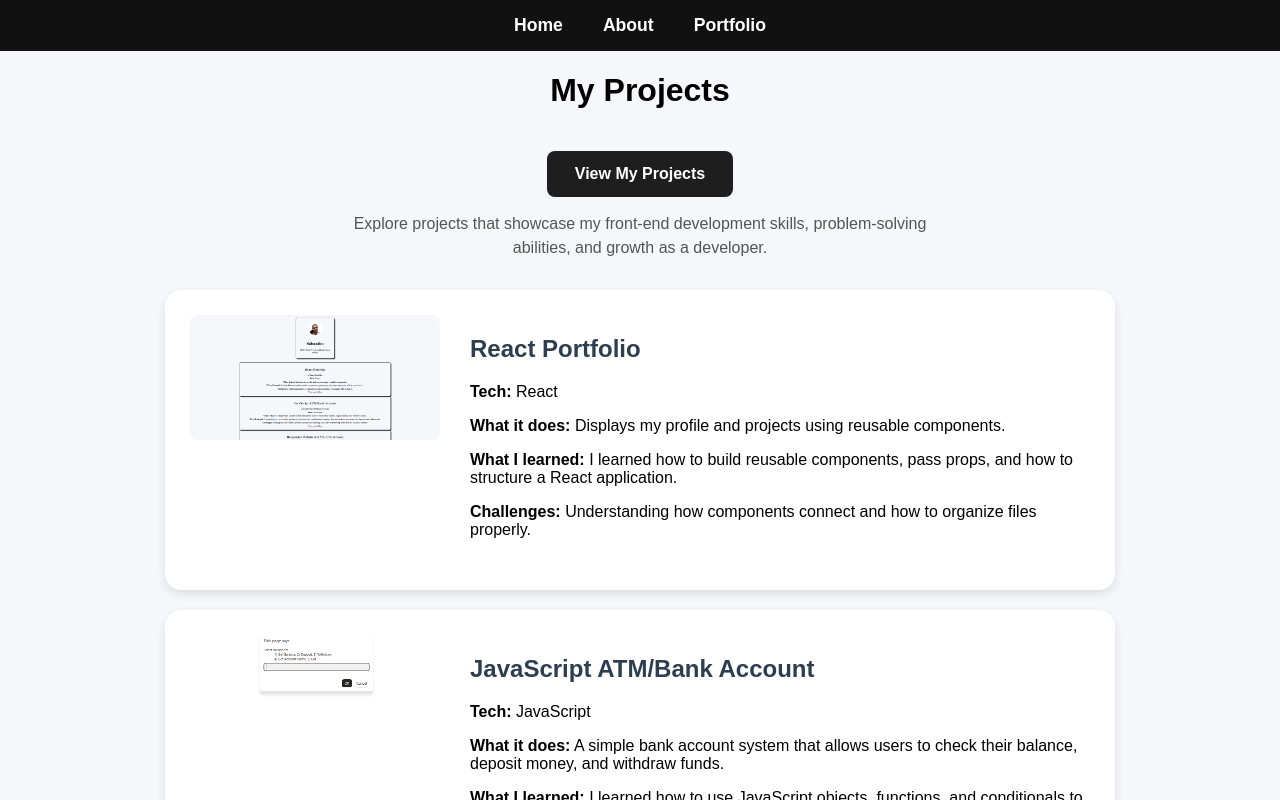
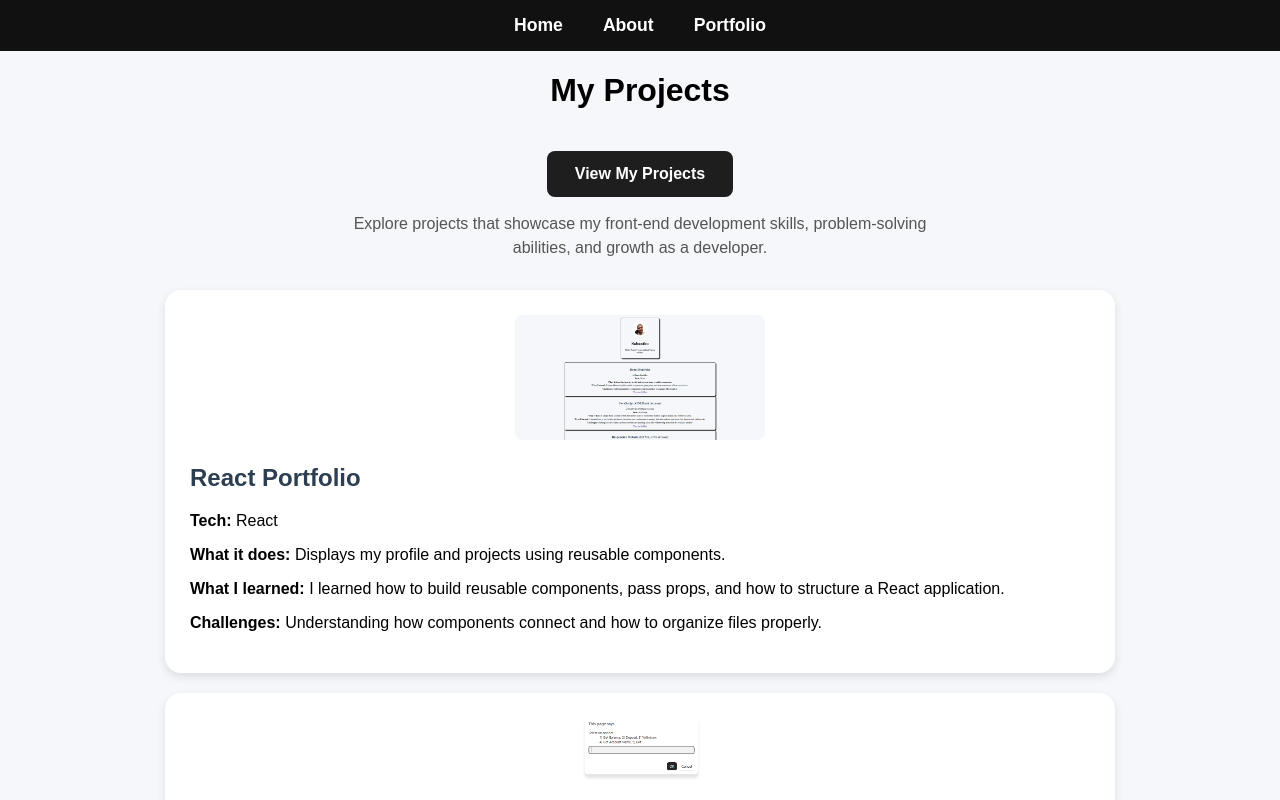
Before and after one commit to sabbycorrie-cyber/Portfolio-R1, a React app: page /Portfolio in a window 1280 px wide. Both pictures are taken after a click on the button "View My Projects". Shown: the top 800 px of the page. Built offline with nearby package versions, Linux system fonts and the light colour scheme; the HTML template or start-up script is replaced by a standard one.

Commit message:
"Finished popup functionality and added popup styling"

```diff
--- a/src/Components/Popup.css
+++ b/src/Components/Popup.css
@@ -0,0 +1,33 @@
+.popup-overlay {
+    position: fixed;
+    top: 0;
+    left: 0;
+    width: 100%;
+    height: 100%;
+    background: rgba(0,0,0,0.7);
+    display: flex;
+    justify-content: center;
+    align-items: center;
+}
+
+.popup-content {
+    background: white;
+    width: 600px;
+    padding: 30px;
+    border-radius: 10px;
+    text-align: center;
+}
+
+.popup-content img {
+    width: 300px
+}
+
+.popup-content button {
+    background: #111;
+    color: white;
+    border: none;
+    padding: 10px 15px;
+    cursor: pointer;
+    border-radius: 8px;
+    margin-bottom: 20px;
+}
--- a/src/Components/Popup.jsx
+++ b/src/Components/Popup.jsx
@@ -3,10 +3,10 @@ import "./Popup.css";
 function Popup({ project, closePopup }) {
     return (
         <div className="popup-overlay">
-            <div className="popup-box">
+            <div className="popup-content">
+                <button onClick={closePopup}>X</button>
 
                 <h2>{project.name}</h2>
-
                 <img src={project.image} alt={project.name} />
 
                 <p><strong>Tech:</strong> {project.tech}</p>
@@ -14,11 +14,8 @@ function Popup({ project, closePopup }) {
                 <p><strong>What I learned:</strong> {project.learned} </p>
                 <p><strong>Challenges:</strong> {project.challenges} </p>
 
-                <a href={project.github} target="_blank">View GitHub Repo</a>
+                <a href={project.github} target="_blank" rel="noreferrer">View on GitHub</a>
 
-                <br />
-
-                <button onClick={closePopup}>Close</button>
             </div>
         </div>
     );
--- a/src/Components/Project.jsx
+++ b/src/Components/Project.jsx
@@ -3,9 +3,8 @@ import "./Project.css";
 function Project({ name, image, github, tech, what, learned, challenges, onClick }) {
     return (
         <div className="project" onClick={onClick}>
+        <img src={image} alt={name} />
             <div className="project-content">
-
-                <img src={image} alt={name}/>
 
                 <div className="project-text">
                     <h2>{name}</h2>
--- a/src/pages/Portfolio.jsx
+++ b/src/pages/Portfolio.jsx
@@ -9,6 +9,36 @@ import websiteImg from "../assets/website-img.png";
 function Portfolio () {
     const [showProjects, setShowProjects] = useState(false);
     const [selectedProject, setSelectedProject] = useState(null);
+
+    const projects = [
+        {
+            name:"React Portfolio",
+            image: portfolioImg,
+            github:"https://github.com/sabbycorrie-cyber/Portfolio-R1 ",
+            tech:"React",
+            what:"Displays my profile and projects using reusable components.",
+            learned:"I learned how to build reusable components, pass props, and how to structure a React application.",
+            challenges:"Understanding  how components connect and how to organize files properly.",
+        },
+        {
+            name:"JavaScript ATM/Bank Account",
+            image: atmImg,
+            github:"https://github.com/sabbycorrie-cyber/js-assignment-5 ",
+            tech:"JavaScript",
+            what:"A simple bank account system that allows users to check their balance, deposit money, and withdraw funds.",
+            learned:"I learned how to use JavaScript objects, functions, and conditionals to manage data and perform operations like deposits and withdrawals.",
+            challenges:"Making sure the balance updates correctly and handling cases like withdrawing more than the available balance.",
+        },
+        {
+            name:"Responsive Website (HTML, CSS & Sass)",
+            image: websiteImg,
+            github:"https://github.com/sabbycorrie-cyber/genesis-design/tree/main",
+            tech:"HTML, CSS, Sass",
+            what:"A multi-page website with navigation, a gallery, and a contact form, designed to match a given layout and work across different browsers.",
+            learned:"I learned how to structure a full website with multiple pages, use Sass to organize and reuse styles, and apply Flexbox and Grid to build responsive layouts.",
+            challenges:"Ensuring consistent layout across pages, fixing structure issues, and improving responsiveness while working with multiple files and styles."
+        }
+    ];
 
     return (
         <div className="page">
@@ -24,82 +54,22 @@ function Portfolio () {
                 {showProjects && (
                 <div className="project-grid">
 
-                    <Project
-                        name="React Portfolio"
-                        image={portfolioImg}
-                        github="https://github.com/sabbycorrie-cyber/Portfolio-R1 "
-                        tech="React"
-                        what="Displays my profile and projects using reusable components."
-                        learned="I learned how to build reusable components, pass props, and how to structure a React application."
-                        challenges="Understanding  how components connect and how to organize files properly."
+                    {projects.map((project) => (
+                <Project key={project.name}
+                {...project}
+                onClick={() => setSelectedProject(project)}
+                />
+                    ))}
 
-                        onClick={() => {
-                            console.log("clicked");
-
-                            setSelectedProject({
-                                name:"React Portfolio",
-                                image: portfolioImg,
-                                github:"https://github.com/sabbycorrie-cyber/Portfolio-R1 ",
-                                tech:"React",
-                                what:"Displays my profile and projects using reusable components.",
-                                learned:"I learned how to build reusable components, pass props, and how to structure a React application.",
-                                challenges:"Understanding  how components connect and how to organize files properly."
-                            })
-                            }}
-                            />
-
-                    <Project
-                        name="JavaScript ATM/Bank Account"
-                        image={atmImg}
-                        github="https://github.com/sabbycorrie-cyber/js-assignment-5 "
-                        tech="JavaScript"
-                        what="A simple bank account system that allows users to check their balance, deposit money, and withdraw funds."
-                        learned="I learned how to use JavaScript objects, functions, and conditionals to manage data and perform operations like deposits and withdrawals."
-                        challenges="Making sure the balance updates correctly and handling cases like withdrawing more than the available balance."
-
-                        onClick={() => {
-                            setSelectedProject({
-                                name:"JavaScript ATM/Bank Account",
-                                image: atmImg,
-                                github:"https://github.com/sabbycorrie-cyber/js-assignment-5 ",
-                                tech:"JavaScript",
-                                what:"A simple bank account system that allows users to check their balance, deposit money, and withdraw funds.",
-                                learned:"I learned how to use JavaScript objects, functions, and conditionals to manage data and perform operations like deposits and withdrawals.",
-                                challenges:"Making sure the balance updates correctly and handling cases like withdrawing more than the available balance."
-                            })
-                            }}
-                            />
-
-                    <Project
-                        name="Responsive Website (HTML, CSS & Sass)"
-                        image={websiteImg}
-                        github="https://github.com/sabbycorrie-cyber/genesis-design/tree/main"
-                        tech="HTML, CSS, Sass"
-                        what="A multi-page website with navigation, a gallery, and a contact form, designed to match a given layout and work across different browsers."
-                        learned="I learned how to structure a full website with multiple pages, use Sass to organize and reuse styles, and apply Flexbox and Grid to build responsive layouts."
-                        challenges="Ensuring consistent layout across pages, fixing structure issues, and improving responsiveness while working with multiple files and styles."
-
-                        onClick={() => {
-                            setSelectedProject({
-                                name:"Responsive Website (HTML, CSS & Sass)",
-                                image: websiteImg,
-                                github:"https://github.com/sabbycorrie-cyber/genesis-design/tree/main",
-                                tech:"HTML, CSS, Sass",
-                                what:"A multi-page website with navigation, a gallery, and a contact form, designed to match a given layout and work across different browsers.",
-                                learned:"I learned how to structure a full website with multiple pages, use Sass to organize and reuse styles, and apply Flexbox and Grid to build responsive layouts.",
-                                challenges:"Ensuring consistent layout across pages, fixing structure issues, and improving responsiveness while working with multiple files and styles."
-                            })
-                            }}
-                            />
-            </div>
-        )}
+                    </div>
+                )}
 
         {selectedProject && (
-            <Popup project={selectedProject}
+            <Popup p
+            project={selectedProject}
             closePopup={() => setSelectedProject(null)}
             />
         )}
-
     </div>
     );
 }
```
